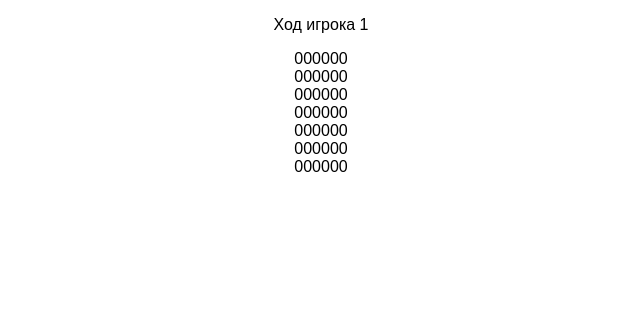
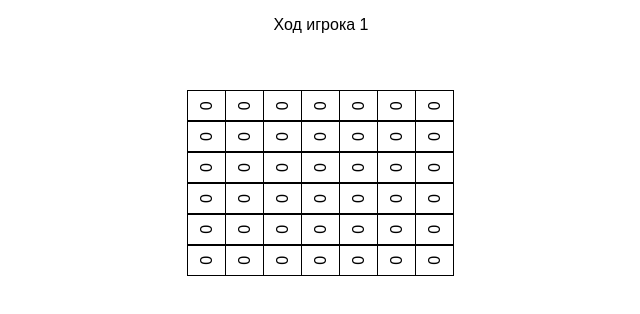
Before and after one commit to DecaDenZ/4_connection, a React (Create React App) app: page / in a window 1280 px wide. Shown: the top 314 px of the page, without its empty margins (319-959 px from the left). Built offline with nearby package versions, Linux system fonts and the light colour scheme.

Commit message:
повернул таблицу, проверка заполнения колонки

```diff
--- a/src/App.js
+++ b/src/App.js
@@ -5,8 +5,7 @@ import './App.css';
 import Table from './table/table';
 
 function App() {
-   const [currentPlayer, setCurrentPlayer] = useState(1);
-   const [field, setField] = useState([
+  const START_GAME = [
      [0, 0, 0, 0, 0, 0],
      [0, 0, 0, 0, 0, 0],
      [0, 0, 0, 0, 0, 0],
@@ -14,8 +13,10 @@ function App() {
      [0, 0, 0, 0, 0, 0],
      [0, 0, 0, 0, 0, 0],
      [0, 0, 0, 0, 0, 0],
-   ])
+  ]
 
+   const [currentPlayer, setCurrentPlayer] = useState(1);
+   const [field, setField] = useState(START_GAME);
    function checkWin(arr, position) {
       let count = 1;
       for (let i = position; i > 0; i--) {
@@ -27,12 +28,17 @@ function App() {
    }
 
    function move(columnId) {
-      alert('ход игрока ' + currentPlayer + '  в столбце  ' + columnId);
       columnId--;
-      let position = field[columnId].indexOf(0);
-      field[columnId][position] = currentPlayer;
+      let arr = field[columnId];
+      if (arr.indexOf(0) === -1) {
+        alert('этот ряд заполнен');
+        return;
+      }
+      console.log('ход игрока ' + currentPlayer + '  в столбце  ' + columnId);
+      let position = arr.indexOf(0);
+      arr[position] = currentPlayer;
       setField(field);
-      if (checkWin(field[columnId], position)) {
+      if (checkWin(arr, position)) {
          endGame(currentPlayer);
       }
       currentPlayer === 1 ? setCurrentPlayer(2) : setCurrentPlayer(1);
@@ -40,15 +46,7 @@ function App() {
 
    function endGame(winner){
       alert('Победил игрок - ' + winner);
-      setField([
-         [0, 0, 0, 0, 0, 0],
-         [0, 0, 0, 0, 0, 0],
-         [0, 0, 0, 0, 0, 0],
-         [0, 0, 0, 0, 0, 0],
-         [0, 0, 0, 0, 0, 0],
-         [0, 0, 0, 0, 0, 0],
-         [0, 0, 0, 0, 0, 0],
-      ]);
+      setField(START_GAME);
    }
 
    return (
--- a/src/cell/cell.js
+++ b/src/cell/cell.js
@@ -1,7 +1,7 @@
 import React from 'react';
 
 function Cell (props){
-  return <span>{props.value}</span>
+  return <span class="cell">{props.value}</span>
 }
 
 export default Cell;
--- a/src/column/column.js
+++ b/src/column/column.js
@@ -3,14 +3,13 @@ import Cell from '../cell/cell';
 
 function Column (props){
   return (
-  <div onClick={() => props.onColumnPress(props.columnId) }>
+  <div class="column" onClick={() => props.onColumnPress(props.columnId) }>
     <Cell value={props.data[0]}/>
     <Cell value={props.data[1]}/>
     <Cell value={props.data[2]}/>
     <Cell value={props.data[3]}/>
     <Cell value={props.data[4]}/>
     <Cell value={props.data[5]}/>
-    <Cell value={props.data[6]}/>
   </div>
 )
 }
--- a/src/index.css
+++ b/src/index.css
@@ -3,3 +3,16 @@ body {
   padding: 0;
   font-family: sans-serif;
 }
+
+.table {
+  transform:rotate(270deg);
+}
+
+.column {
+  padding: 10px;
+}
+
+.cell {
+  border: solid 1px;
+  padding: 10px;
+}
--- a/src/table/table.js
+++ b/src/table/table.js
@@ -5,7 +5,7 @@ export default function Table (props){
   return (
   <div>
     <p>Ход игрока {props.currentPlayer}</p>
-    <div>
+    <div class="table">
       <Column columnId='1' onColumnPress={props.onColumnPress} data={props.field[0]}/>
       <Column columnId='2' onColumnPress={props.onColumnPress} data={props.field[1]}/>
       <Column columnId='3' onColumnPress={props.onColumnPress} data={props.field[2]}/>
```
Lines whose indentation alone changed are shown as unchanged.
